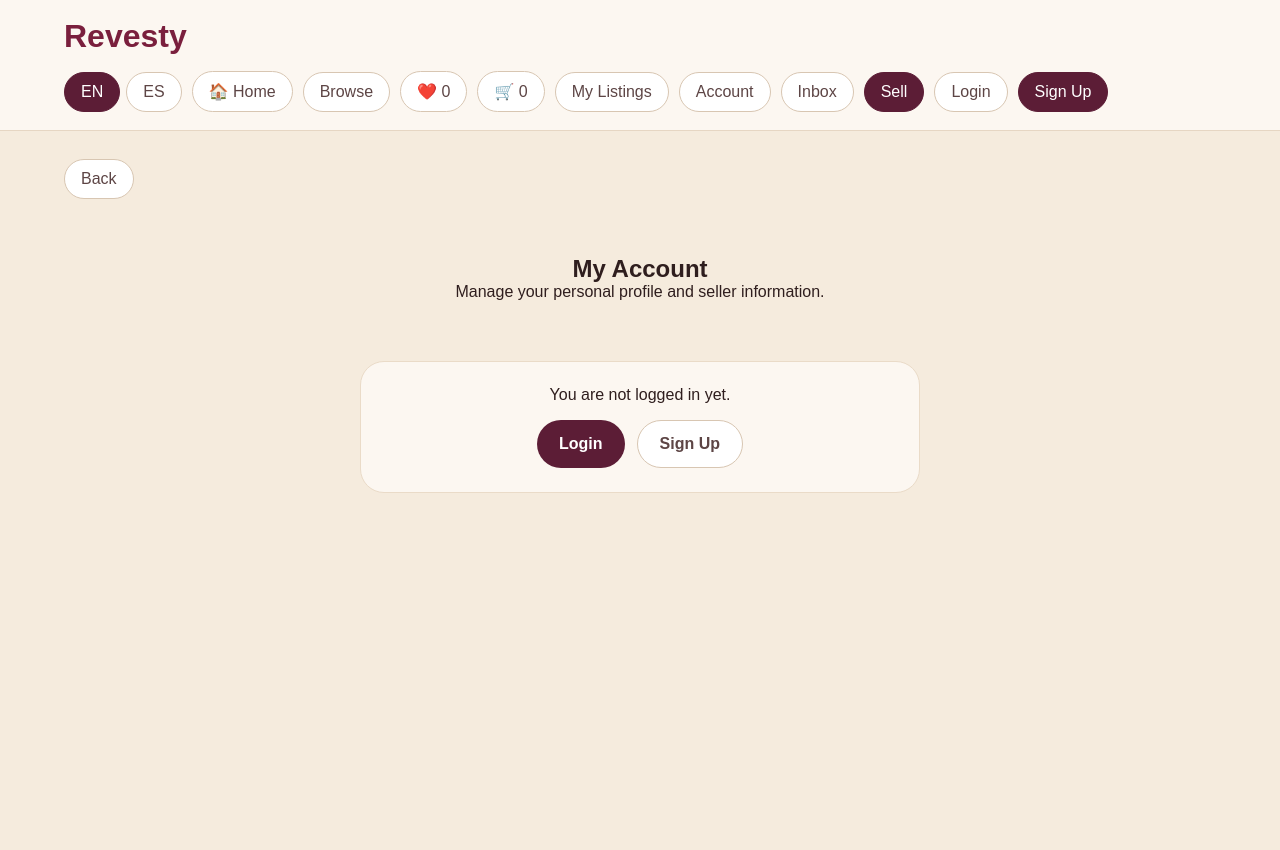
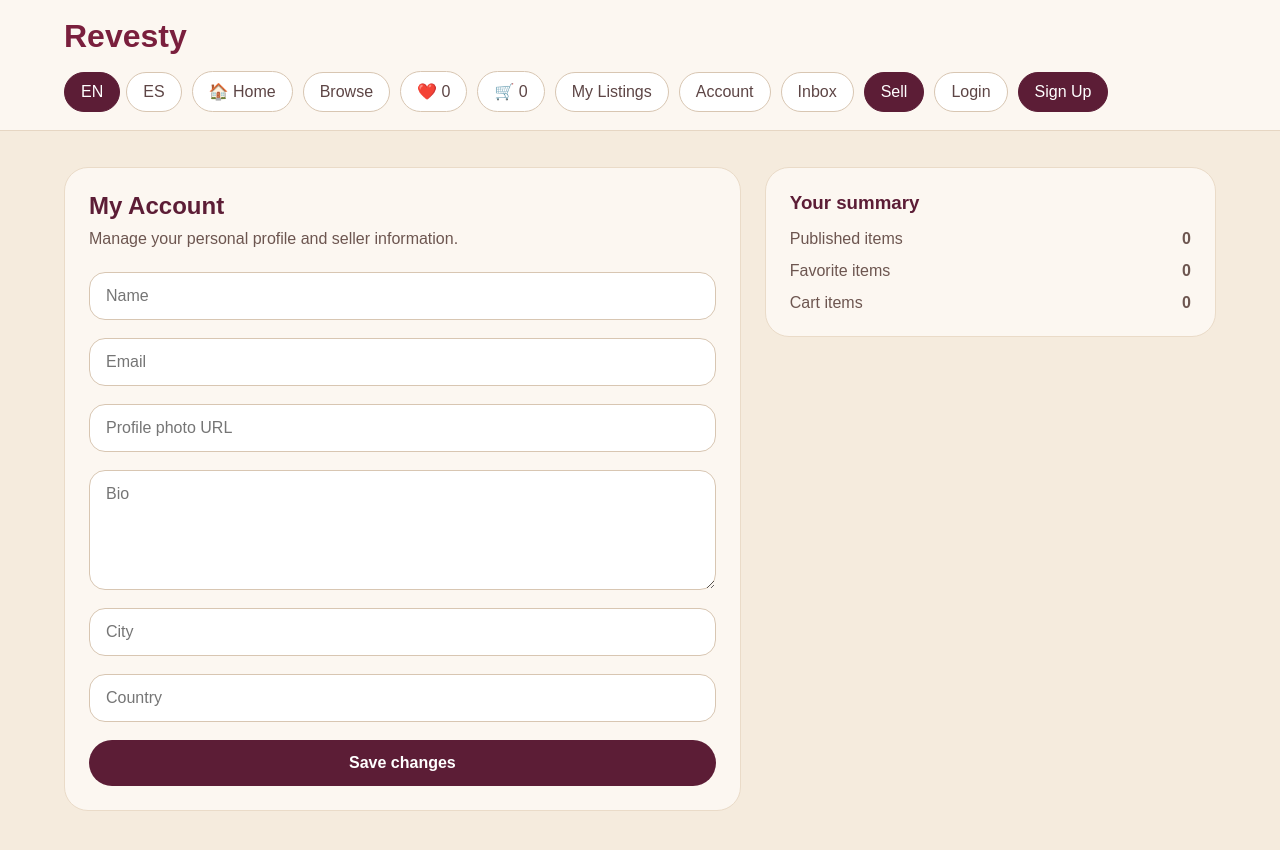
Before and after one commit to bbnachi52-boop/revesty, a Next.js app: page /account in a window 1280 px wide. Shown: the top 850 px of the page. Before the commit the page ends 800 px from the top, so only its background shows below. Built offline with nearby package versions, Linux system fonts and the light colour scheme.

Commit message:
fix account page for vercel deploy

```diff
--- a/app/account/page.tsx
+++ b/app/account/page.tsx
@@ -1,190 +1,161 @@
 "use client";
 
-import Link from "next/link";
-import { useEffect, useState } from "react";
-import Navbar from "../components/Navbar";
-import { useLanguage } from "../lib/useLanguage";
-import { useShop } from "../store/shopStore";
+import { useEffect, useMemo, useState } from "react";
+import Navbar from "@/app/components/Navbar";
+import { useLanguage } from "@/app/lib/useLanguage";
+import { useShop } from "@/app/store/shopStore";
 
 export default function AccountPage() {
-  const { t, language } = useLanguage();
+  const { language } = useLanguage();
   const { myListings, favorites, cart } = useShop();
 
-  const [name, setName] = useState("");
-  const [email, setEmail] = useState("");
-  const [bio, setBio] = useState("");
-  const [city, setCity] = useState("");
-  const [country, setCountry] = useState("");
-  const [profilePhoto, setProfilePhoto] = useState("");
+  const [profile, setProfile] = useState({
+    name: "",
+    email: "",
+    photo: "",
+    bio: "",
+    city: "",
+    country: ""
+  });
+
   const [savedMessage, setSavedMessage] = useState("");
-  const [isLoggedIn, setIsLoggedIn] = useState(false);
 
   useEffect(() => {
-    const loginData = localStorage.getItem("revesty-user-login");
+    try {
       const savedProfile = localStorage.getItem("revesty-profile");
+      const savedLogin = localStorage.getItem("revesty-user-login");
 
-    if (loginData) {
-      const parsedLogin = JSON.parse(loginData);
-      setIsLoggedIn(Boolean(parsedLogin.isLoggedIn));
-      setName(parsedLogin.name || "");
-      setEmail(parsedLogin.email || "");
+      if (savedProfile) {
+        const parsed = JSON.parse(savedProfile);
+        setProfile((prev) => ({
+          ...prev,
+          ...parsed
+        }));
       }
 
-    if (savedProfile) {
-      const profile = JSON.parse(savedProfile);
-      setBio(profile.bio || "");
-      setCity(profile.city || "");
-      setCountry(profile.country || "");
-      setProfilePhoto(profile.profilePhoto || "");
+      if (savedLogin) {
+        const parsedLogin = JSON.parse(savedLogin);
+        setProfile((prev) => ({
+          ...prev,
+          name: parsedLogin?.name || prev.name,
+          email: parsedLogin?.email || prev.email
+        }));
+      }
+    } catch (error) {
+      console.error("Error loading profile", error);
     }
   }, []);
 
-  const handleSave = (e: any) => {
+  const handleChange = (
+    e: React.ChangeEvent<HTMLInputElement | HTMLTextAreaElement>
+  ) => {
+    const { name, value } = e.target;
+    setProfile((prev) => ({
+      ...prev,
+      [name]: value
+    }));
+  };
+
+  const handleSave = (e: React.FormEvent) => {
     e.preventDefault();
 
-    const profile = {
-      name,
-      email,
-      bio,
-      city,
-      country,
-      profilePhoto
-    };
-
     localStorage.setItem("revesty-profile", JSON.stringify(profile));
-    setSavedMessage(t.saved);
+    setSavedMessage(
+      language === "es" ? "Guardado con éxito" : "Saved successfully"
+    );
 
     setTimeout(() => {
       setSavedMessage("");
-    }, 2000);
+    }, 2500);
   };
 
-  const handleLogout = () => {
-    localStorage.removeItem("revesty-user-login");
-    window.location.href = "/";
+  const stats = useMemo(() => {
+    return {
+      listings: Array.isArray(myListings) ? myListings.length : 0,
+      favorites: Array.isArray(favorites) ? favorites.length : 0,
+      cart: Array.isArray(cart) ? cart.length : 0
     };
+  }, [myListings, favorites, cart]);
 
   return (
     <main>
       <Navbar />
 
-      <section className="simple-page">
-        <div className="page-actions">
-          <Link href="/" className="pill">{t.back}</Link>
-        </div>
-
-        <div className="page-header">
-          <h1>{t.profileTitle}</h1>
-          <p>{t.profileSubtitle}</p>
-        </div>
-
-        {!isLoggedIn ? (
-          <div className="empty-state-card">
-            <p style={{ marginBottom: "16px" }}>
-              {language === "es" ? "No has iniciado sesión todavía." : "You are not logged in yet."}
-            </p>
-
-            <div style={{ display: "flex", gap: "12px", justifyContent: "center", flexWrap: "wrap" }}>
-              <Link href="/login" className="primary-btn">{t.login}</Link>
-              <Link href="/signup" className="secondary-btn">{t.signup}</Link>
-            </div>
-          </div>
-        ) : (
-          <div
+      <section
         style={{
+          maxWidth: "1200px",
+          margin: "0 auto",
+          padding: "36px 24px 60px",
           display: "grid",
           gridTemplateColumns: "1.2fr 0.8fr",
           gap: "24px",
           alignItems: "start"
         }}
       >
-            <div className="auth-card" style={{ textAlign: "left", maxWidth: "100%" }}>
+        <div className="auth-card" style={{ maxWidth: "100%", textAlign: "left" }}>
+          <h1 style={{ color: "#5c1d36", marginBottom: "10px" }}>
+            {language === "es" ? "Mi cuenta" : "My Account"}
+          </h1>
+
+          <p className="auth-subtitle">
+            {language === "es"
+              ? "Administra tu perfil personal y tu información de vendedora."
+              : "Manage your personal profile and seller information."}
+          </p>
+
           <form className="auth-form" onSubmit={handleSave}>
-                <label className="form-label">
-                  {t.name}
             <input
-                    type="text"
               className="form-input"
-                    value={name}
-                    onChange={(e) => setName(e.target.value)}
+              name="name"
+              value={profile.name}
+              onChange={handleChange}
+              placeholder={language === "es" ? "Nombre" : "Name"}
             />
-                </label>
 
-                <label className="form-label">
-                  {t.email}
             <input
-                    type="email"
               className="form-input"
-                    value={email}
-                    onChange={(e) => setEmail(e.target.value)}
+              name="email"
+              value={profile.email}
+              onChange={handleChange}
+              placeholder={language === "es" ? "Correo electrónico" : "Email"}
             />
-                </label>
 
-                <label className="form-label">
-                  {t.profilePhoto}
             <input
-                    type="text"
               className="form-input"
-                    value={profilePhoto}
-                    onChange={(e) => setProfilePhoto(e.target.value)}
-                    placeholder="https://..."
+              name="photo"
+              value={profile.photo}
+              onChange={handleChange}
+              placeholder={
+                language === "es" ? "URL de foto de perfil" : "Profile photo URL"
+              }
             />
-                </label>
 
-                {profilePhoto && (
-                  <div style={{ marginTop: 10 }}>
-                    <img
-                      src={profilePhoto}
-                      alt="Profile"
-                      style={{
-                        width: "110px",
-                        height: "110px",
-                        borderRadius: "999px",
-                        objectFit: "cover",
-                        border: "1px solid #eadbc8"
-                      }}
-                    />
-                  </div>
-                )}
-
-                <label className="form-label">
-                  {t.bio}
             <textarea
               className="form-input textarea"
-                    value={bio}
-                    onChange={(e) => setBio(e.target.value)}
+              name="bio"
+              value={profile.bio}
+              onChange={handleChange}
+              placeholder={language === "es" ? "Biografía" : "Bio"}
             />
-                </label>
 
-                <label className="form-label">
-                  {t.cityLabel}
             <input
-                    type="text"
               className="form-input"
-                    value={city}
-                    onChange={(e) => setCity(e.target.value)}
+              name="city"
+              value={profile.city}
+              onChange={handleChange}
+              placeholder={language === "es" ? "Ciudad" : "City"}
             />
-                </label>
 
-                <label className="form-label">
-                  {t.countryLabel}
             <input
-                    type="text"
               className="form-input"
-                    value={country}
-                    onChange={(e) => setCountry(e.target.value)}
+              name="country"
+              value={profile.country}
+              onChange={handleChange}
+              placeholder={language === "es" ? "País" : "Country"}
             />
-                </label>
 
-                <button type="submit" className="primary-btn auth-btn">{t.save}</button>
-
-                <button
-                  type="button"
-                  className="pill"
-                  onClick={handleLogout}
-                  style={{ marginTop: "12px" }}
-                >
-                  {language === "es" ? "Cerrar sesión" : "Logout"}
+            <button type="submit" className="primary-btn auth-btn">
+              {language === "es" ? "Guardar cambios" : "Save changes"}
             </button>
 
             {savedMessage && (
@@ -196,31 +167,49 @@ export default function AccountPage() {
         </div>
 
         <div className="summary-card">
-              <h3 style={{ marginBottom: 16 }}>{t.stats}</h3>
+          <h3 style={{ color: "#5c1d36", marginBottom: "16px" }}>
+            {language === "es" ? "Tu resumen" : "Your summary"}
+          </h3>
 
           <div style={{ display: "grid", gap: "14px" }}>
-                <div style={{ display: "flex", justifyContent: "space-between", color: "#6d5650" }}>
-                  <span>{t.publishedItems}</span>
-                  <strong>{myListings.length}</strong>
+            <div
+              style={{
+                display: "flex",
+                justifyContent: "space-between",
+                color: "#6d5650"
+              }}
+            >
+              <span>
+                {language === "es" ? "Artículos publicados" : "Published items"}
+              </span>
+              <strong>{stats.listings}</strong>
             </div>
 
-                <div style={{ display: "flex", justifyContent: "space-between", color: "#6d5650" }}>
-                  <span>{t.favoriteItems}</span>
-                  <strong>{favorites.length}</strong>
+            <div
+              style={{
+                display: "flex",
+                justifyContent: "space-between",
+                color: "#6d5650"
+              }}
+            >
+              <span>{language === "es" ? "Favoritos" : "Favorite items"}</span>
+              <strong>{stats.favorites}</strong>
             </div>
 
-                <div style={{ display: "flex", justifyContent: "space-between", color: "#6d5650" }}>
-                  <span>{t.cartItems}</span>
-                  <strong>{cart.length}</strong>
+            <div
+              style={{
+                display: "flex",
+                justifyContent: "space-between",
+                color: "#6d5650"
+              }}
+            >
+              <span>
+                {language === "es" ? "Artículos en carrito" : "Cart items"}
+              </span>
+              <strong>{stats.cart}</strong>
             </div>
           </div>
-
-              <Link href="/my-listings" className="secondary-btn" style={{ marginTop: 20 }}>
-                {t.myListings}
-              </Link>
         </div>
-          </div>
-        )}
       </section>
     </main>
   );
```
Lines whose indentation alone changed are shown as unchanged.
